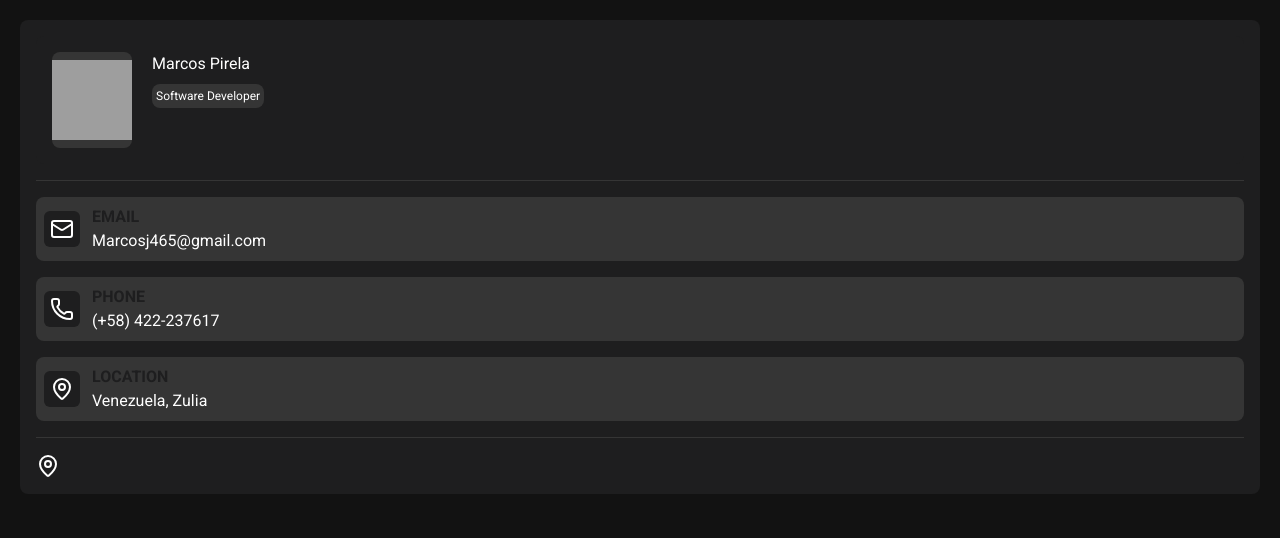
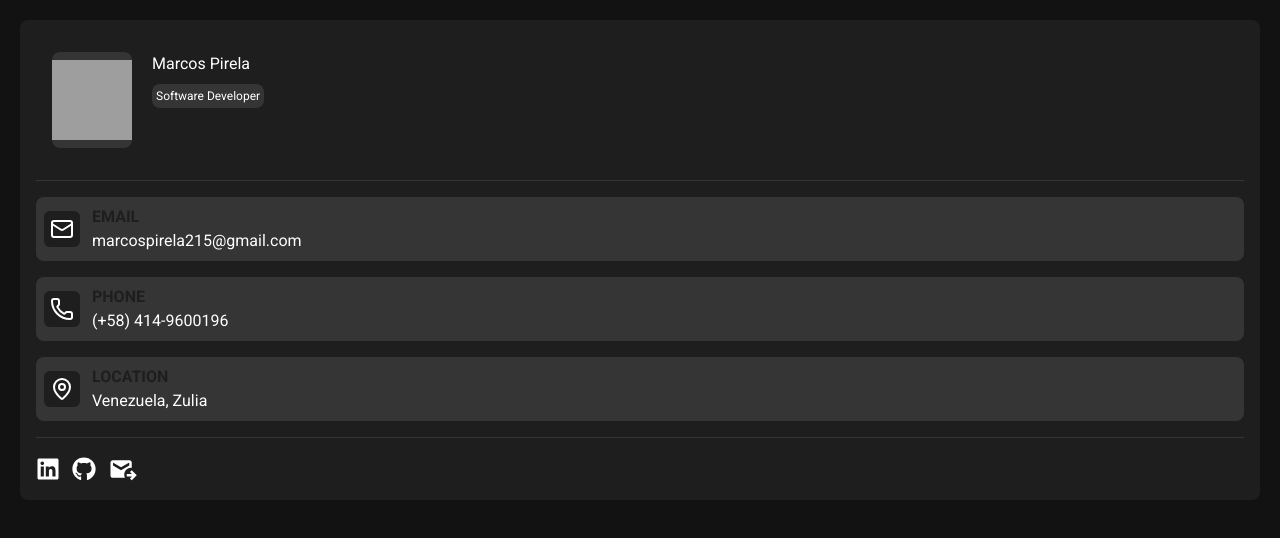
Before and after one commit to macnemoto/my-portfolio-mjp, a React (Vite) app: page / in a window 1280 px wide. Shown: the top 538 px of the page. Built offline with nearby package versions, Linux system fonts and the light colour scheme; grey boxes are pictures that could not be loaded.

Commit message:
first card completed personal information

```diff
--- a/package.json
+++ b/package.json
@@ -12,7 +12,8 @@
   "dependencies": {
     "lucide-react": "^1.8.0",
     "react": "^19.2.4",
-    "react-dom": "^19.2.4"
+    "react-dom": "^19.2.4",
+    "react-icons": "^5.6.0"
   },
   "devDependencies": {
     "@babel/core": "^7.29.0",
--- a/src/App.tsx
+++ b/src/App.tsx
@@ -1,7 +1,9 @@
 import './App.css'
 import InfoItem from './components/InfoItem'
 import NetworksIcon from './components/NetworksIcon'
-import { MapPin, Phone, Mail} from 'lucide-react'
+import { MapPin, Phone, Mail } from 'lucide-react'
+import { FaLinkedin, FaGithub } from "react-icons/fa";
+import { MdOutgoingMail } from "react-icons/md";
 function App() {
 
   const avatar = "https://raw.githubusercontent.com/PokeAPI/sprites/master/sprites/pokemon/other/home/1.png"
@@ -25,16 +27,17 @@ function App() {
         </div>
         <hr className={`h-px border-secondary-color border-spacing-1 my-3`}></hr>
         <div className='flex flex-col gap-4'>
-          <InfoItem title={'EMAIL'} value={'Marcosj465@gmail.com'} icon={Mail} />
-          <InfoItem title={'PHONE'} value={'(+58) 422-237617'} icon={Phone} />
+          <InfoItem title={'EMAIL'} value={'marcospirela215@gmail.com'} icon={Mail} />
+          <InfoItem title={'PHONE'} value={'(+58) 414-9600196'} icon={Phone} />
           <InfoItem title={'LOCATION'} value={'Venezuela, Zulia'} icon={MapPin} />
         </div>
         <hr className={`h-px border-secondary-color border-spacing-1 my-3`}></hr>
-      <div>
-        <NetworksIcon icon={MapPin} href={'https://www.linkedin.com/in/marcos-pirela-dev/'} />
+        <ul className='flex gap-3 justify-start items-center'>
+          <li> <NetworksIcon icon={FaLinkedin} href={'https://www.linkedin.com/in/marcos-pirela-dev/'} /></li>
+          <li> <NetworksIcon icon={FaGithub} href={'https://github.com/macnemoto'} /></li>
+          <li> <NetworksIcon icon={MdOutgoingMail} href={'mailto:Marcos%20Pirela%20<marcospirela215@gmail.com>?subject=Contacto desde el Portfolio'} size='text-3xl' /></li>
+        </ul>
       </div>
-      </div>
-
     </>
   )
 }
--- a/src/components/NetworksIcon.tsx
+++ b/src/components/NetworksIcon.tsx
@@ -1,16 +1,17 @@
-import type { LucideIcon } from "lucide-react";
+import type { IconType } from "react-icons";
 
 interface NetworksIconProps {
     href: string;
-    icon: LucideIcon;
+    icon: IconType;
+    size?: string
 }
 
 
 
-function NetworksIcon( { href, icon: Icon}: NetworksIconProps) {
+function NetworksIcon( { href, size = "text-2xl", icon: Icon}: NetworksIconProps) {
     return (
         <div>
-            <a href={href}><Icon/></a>
+            <a  href={href} className={size}><Icon/></a>
         </div>
     );
 }
```
Also changed, not shown: 1 other file (tests, documents, lock files or other folders).
